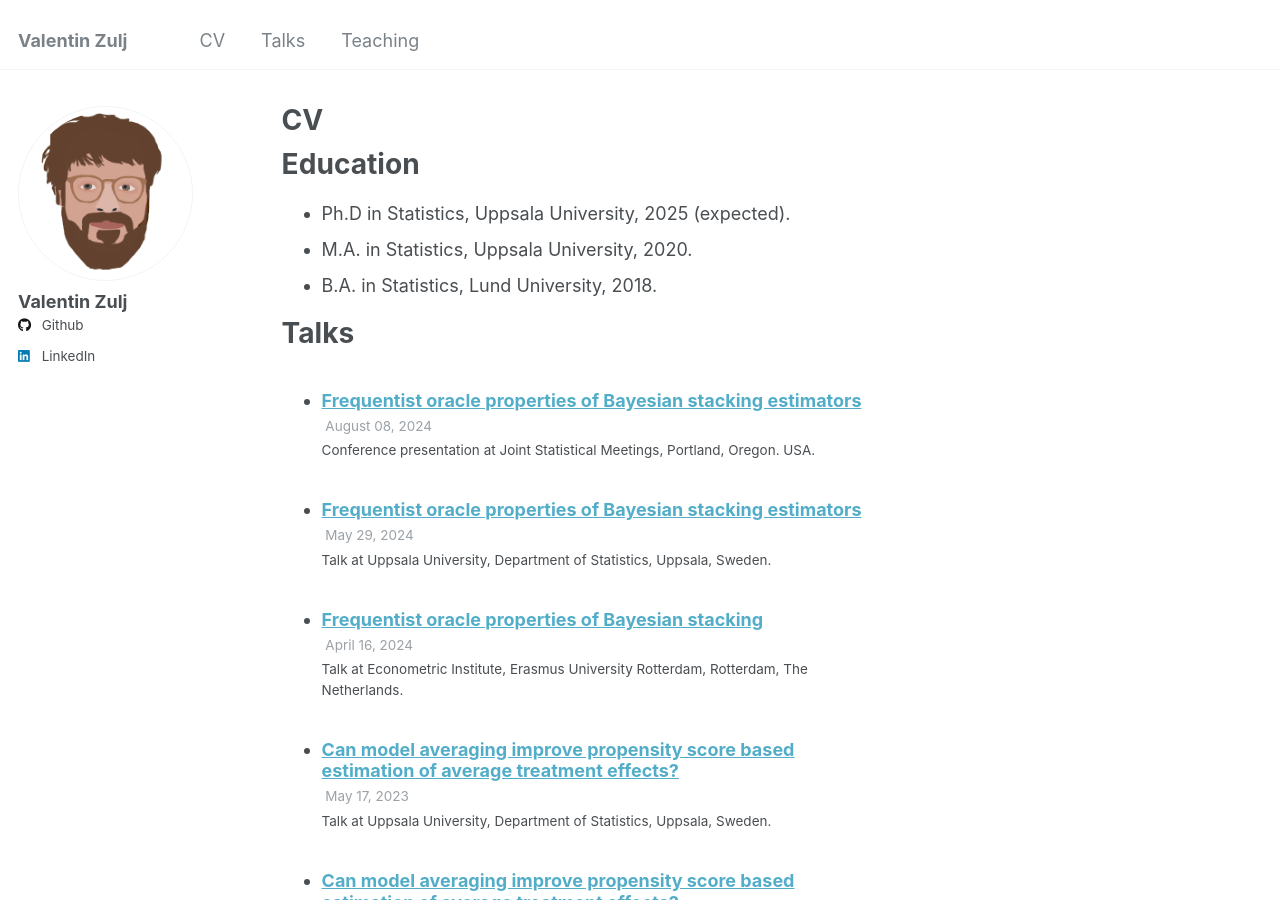
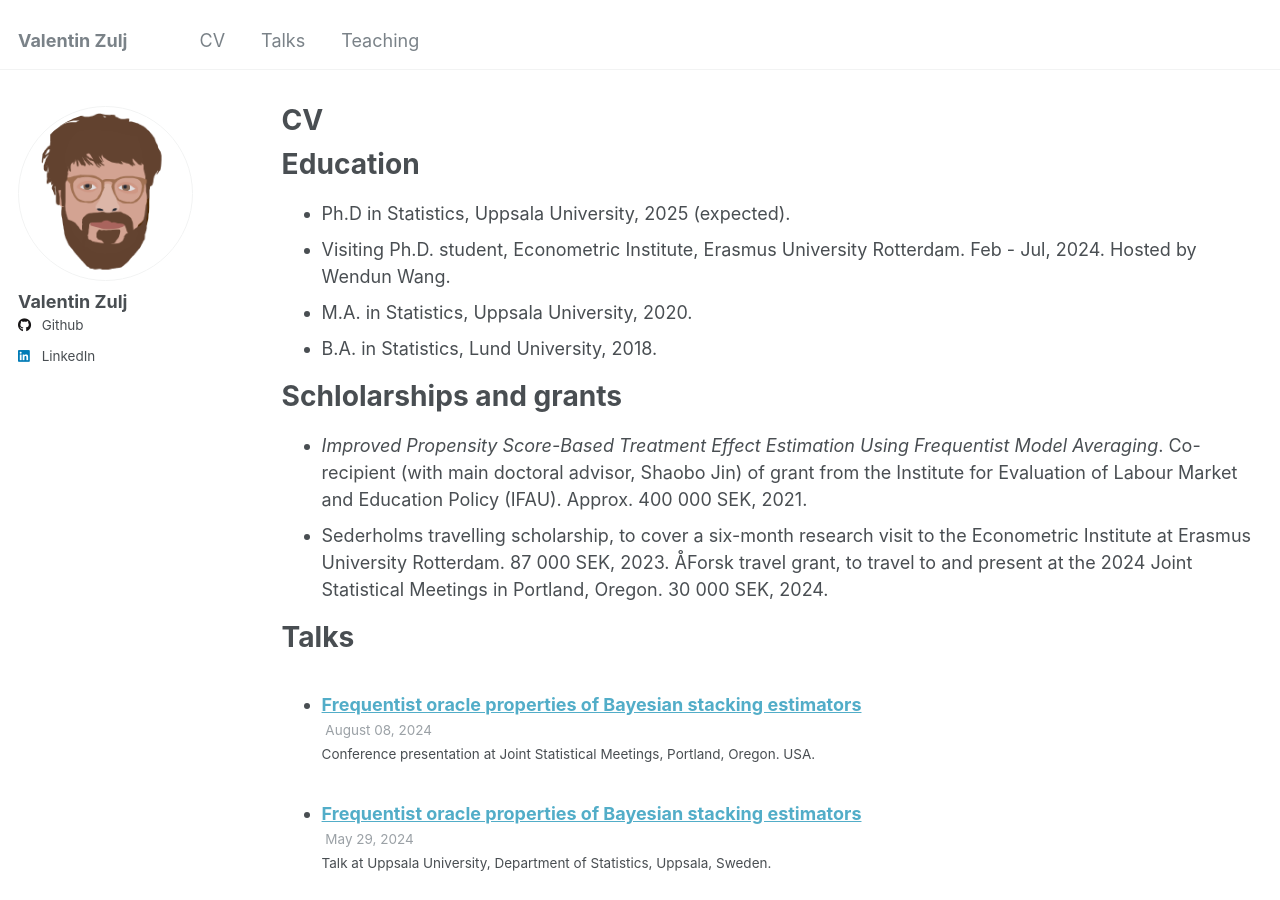
Before and after one commit to valentinzulj/valentinzulj.github.io, a Jekyll site: the page built from _pages/cv.md, in a window 1280 px wide and 900 px high. Built offline with Jekyll 4.4.1, drawn with Linux system fonts in a browser that asks for light colours.

Commit message:
added grants

```diff
--- a/_pages/cv.md
+++ b/_pages/cv.md
@@ -12,9 +12,16 @@ redirect_from:
 Education
 ======
 * Ph.D in Statistics, Uppsala University, 2025 (expected).
+* Visiting Ph.D. student, Econometric Institute, Erasmus University Rotterdam. Feb - Jul, 2024. Hosted by Wendun Wang.
 * M.A. in Statistics, Uppsala University, 2020.
 * B.A. in Statistics, Lund University, 2018.
 
+Schlolarships and grants
+======
+* *Improved Propensity Score-Based Treatment Effect Estimation Using Frequentist Model Averaging*. Co-recipient (with main doctoral advisor, Shaobo Jin) of grant from the Institute for Evaluation of Labour Market and Education Policy (IFAU). Approx. 400 000 SEK, 2021.
+* Sederholms travelling scholarship, to cover a six-month research visit to the
+Econometric Institute at Erasmus University Rotterdam. 87 000 SEK, 2023.
+ÅForsk travel grant, to travel to and present at the 2024 Joint Statistical Meetings in Portland, Oregon. 30 000 SEK, 2024.
 
 Talks
 ======
```
